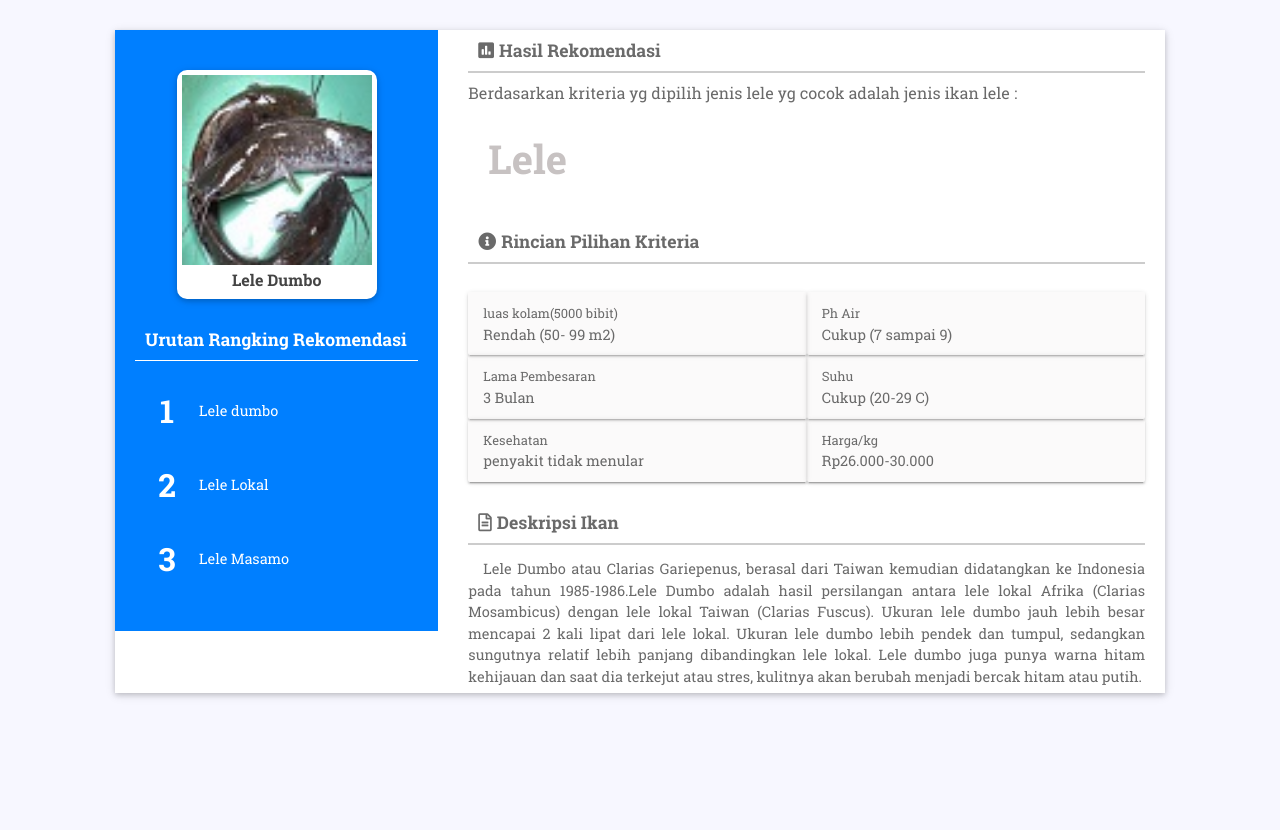
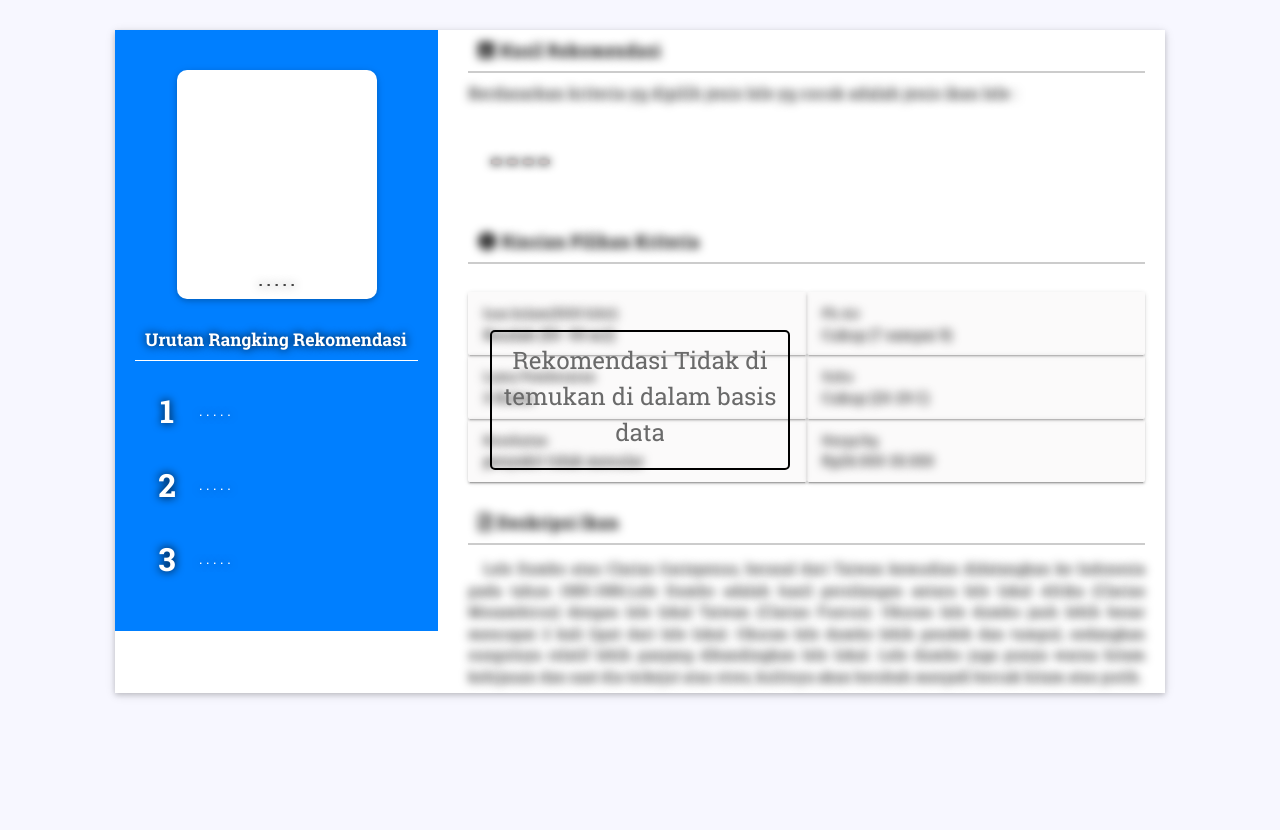
Before and after one commit to fajarkh/spk_wp, a PHP site: page /pengunjung/not-found-rangking.php in a window 1280 px wide. Run offline with PHP 8.4, Linux system fonts and the light colour scheme; some libraries are stand-ins or nearby versions.

Commit message:
pengunjung hide id, fix session rekomendasi ubah, fix not found rekomedasi

```diff
--- a/admin/rekomendasi-ubah.php
+++ b/admin/rekomendasi-ubah.php
@@ -1,9 +1,4 @@
 <?php
-ob_start();
-session_start();
-if ($_SESSION['name'] != 'admin') {
-    header('location: login.php');
-}
 include_once '../admin/header.php';
 include_once '../includes/rekomendasi.inc.php';
 
--- a/pengunjung/dashboard.php
+++ b/pengunjung/dashboard.php
@@ -52,7 +52,7 @@ $alternatif->analisaWP($user_id);
                         <table class="table table-striped" id="tabeldata">
                             <thead>
                                 <tr>
-                                    <th width="10px">Id</th>
+                                    <!-- <th width="10px" >Id</th> -->
                                     <th>Nama</th>
                                     <th>Status Identifikasi</th>
                                     <th width="120px" style="text-align: center;">Aksi</th>
--- a/pengunjung/not-found-rangking.php
+++ b/pengunjung/not-found-rangking.php
@@ -12,20 +12,65 @@
 
     <!--   Core JS Files   -->
     <script src="assets/js/jquery.3.2.1.min.js" type="text/javascript"></script>
+
+    <script src="//ajax.googleapis.com/ajax/libs/jquery/1.9.1/jquery.min.js"></script>
+    <script src="http://ajax.googleapis.com/ajax/libs/jqueryui/1.10.3/jquery-ui.min.js"></script>
     <script src="assets/js/bootstrap.min.js" type="text/javascript"></script>
     <script src="assets/js/holder.min.js" type="text/javascript"></script>
+    <style>
+        .text-box {
+            /*these two lines do the magic */
+            color: transparent;
+            text-shadow: 0px 0px 1px #000000;
+        }
 
+        .blur {
+            text-shadow: 0px 0px 10px #000000;
+        }
+
+        .err-dlg {
+            font-size: 1.5em;
+            text-align: center
+        }
+
+        .ui-dialog .ui-dialog-titlebar {
+            display: none
+        }
+
+        .ui-corner-all {
+            border: 2px solid rgb(0, 0, 0);
+            border-radius: 5px
+        }
+
+        .ui-dialog .ui-dialog-content {
+            padding-top: 10px
+        }
+    </style>
+
+    <script>
+        $(document).ready(function() {
+            $(".err-dlg").dialog({
+                "open": function() {
+                    $(".text-box").addClass("blur");
+                },
+                "close": function() {
+                    $(".text-box").removeClass("blur");
+                }
+            });
+        });
+    </script>
 </head>
 
 <body>
     <div class="container-fluid overcover">
+        <div class="text-box">
             <div class="container profile-box">
                 <div class="row">
                     <div class="col-md-4 left-co">
                         <div class="left-side">
                             <div class="profile-info">
                                 <img src="../uploads/thumb_rekomendasi.jpg" alt="">
-                            <h3>Lele Dumbo</h3>
+                                <h3>. . . . .</h3>
                             </div>
                             <h4 class="ltitle">Urutan Rangking Rekomendasi</h4>
 
@@ -35,7 +80,7 @@
                                     <strong class="fa-stack-1x calendar-text">1</strong>
                                 </span>
                                 <div class="detail">
-                                Lele dumbo
+                                    . . . . .
                                 </div>
                             </div>
                             <div class="contact-box pb0">
@@ -44,7 +89,7 @@
                                     <strong class="fa-stack-1x calendar-text">2</strong>
                                 </span>
                                 <div class="detail">
-                                Lele Lokal
+                                    . . . . .
                                 </div>
                             </div>
                             <div class="contact-box pb0">
@@ -53,7 +98,7 @@
                                     <strong class="fa-stack-1x calendar-text">3</strong>
                                 </span>
                                 <div class="detail">
-                                Lele Masamo
+                                    . . . . .
                                 </div>
                             </div>
 
@@ -66,7 +111,7 @@
                             <div class="row no-margin">
                                 <p>Berdasarkan kriteria yg dipilih jenis lele yg cocok adalah jenis ikan lele :</p>
                                 <div class="hotkey">
-                                <h1 class="">Lele</h1>
+                                    <h1 class="">----</h1>
                                 </div>
                             </div>
 
@@ -101,4 +146,8 @@
                 </div>
             </div>
         </div>
+
+        <div class="err-dlg">Rekomendasi Tidak di temukan di dalam basis data</div>
+
+    </div>
 </body>
```
Also changed, not shown: pengunjung/footer.php (+4 -7 lines), pengunjung/single-rangking.php (+7 -5 lines), uploads/thumb_rekomendasi.jpg. Lines whose indentation alone changed are shown as unchanged.
